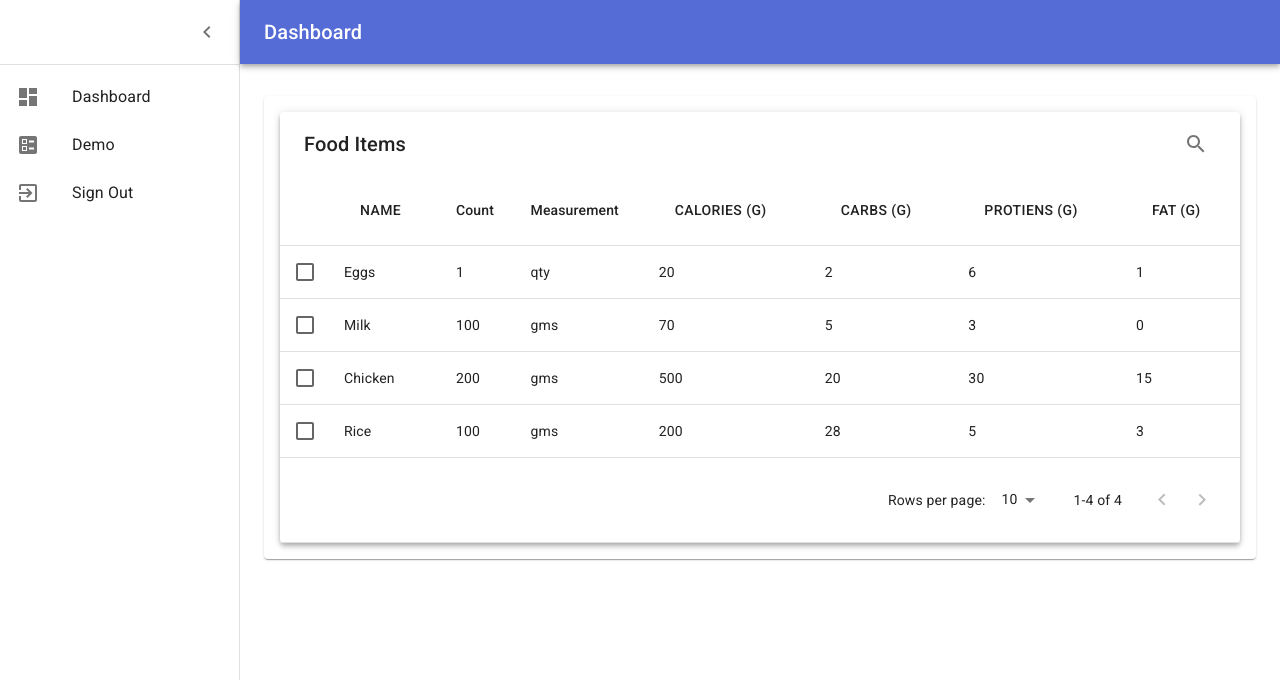
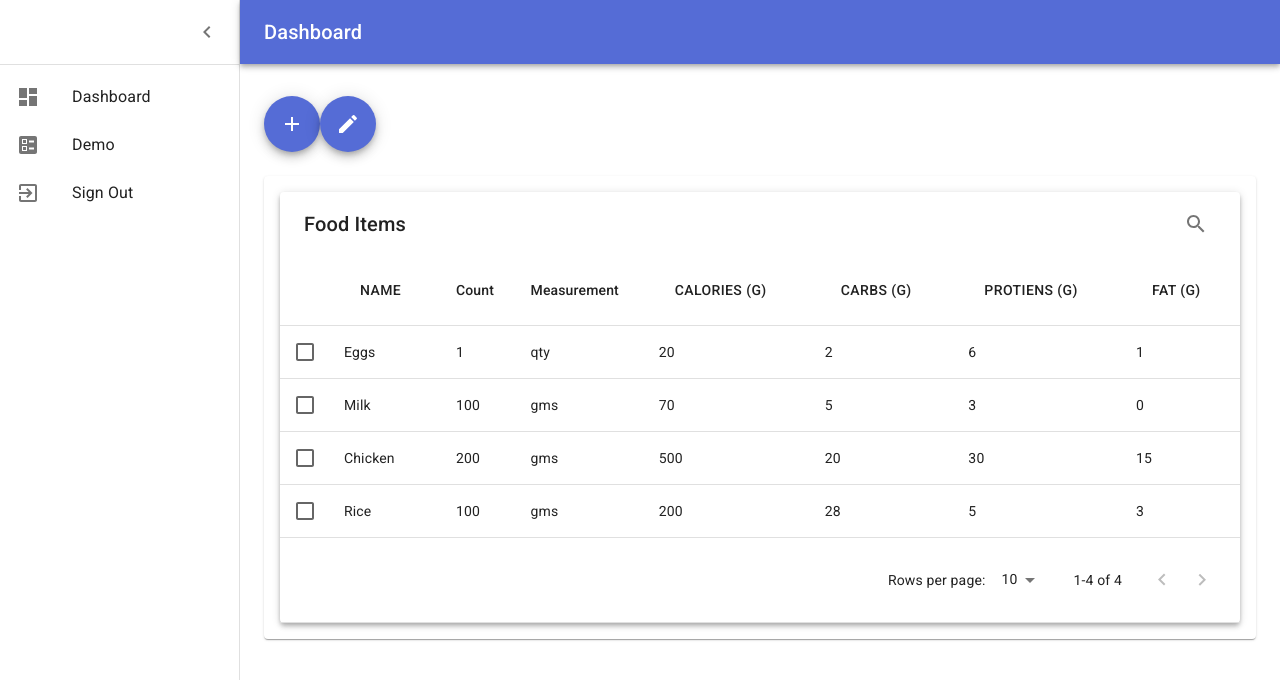
Before and after one commit to sds0307/diet-app, a React (Create React App) app: page / in a window 1280 px wide. Shown: the top 680 px of the page. Built offline with nearby package versions, Linux system fonts and the light colour scheme.

Commit message:
adding icons

```diff
--- a/src/components/display-food-items/Dashboard.js
+++ b/src/components/display-food-items/Dashboard.js
@@ -18,6 +18,9 @@ import MenuIcon from '@material-ui/icons/Menu';
 import ChevronLeftIcon from '@material-ui/icons/ChevronLeft';
 import { mainListItems } from '../menu-items/listItems';
 import FoodItemsTable from './food-items-table';
+import Fab from '@material-ui/core/Fab';
+import AddIcon from '@material-ui/icons/Add';
+import EditIcon from '@material-ui/icons/Edit';
 
 const drawerWidth = 240;
 
@@ -148,6 +151,15 @@ export default function DisplayFoodItems() {
         <div className={classes.appBarSpacer} />
         <Container maxWidth="lg" className={classes.container}>
           <Grid container spacing={3}>
+            {/* Recent Deposits */}
+            <Grid item xs={12} md={4} lg={3}>
+              <Fab color="primary" aria-label="add">
+                <AddIcon />
+              </Fab>
+              <Fab color="primary" aria-label="edit">
+                <EditIcon />
+              </Fab>
+            </Grid>
             {/* Food Items */}
             <Grid item xs={12}>
               <Paper className={classes.paper}>
```
